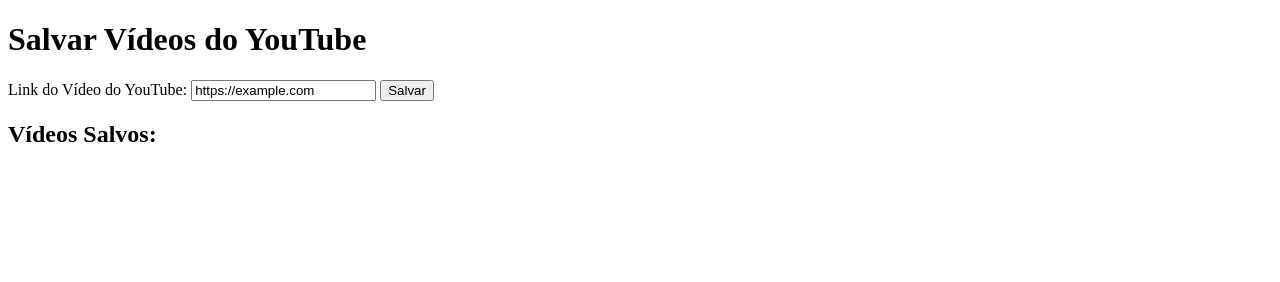
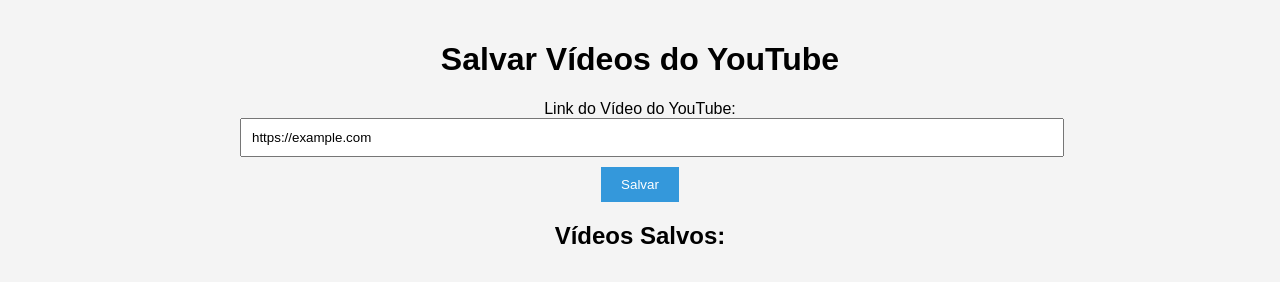
Before and after one commit to Maikonlindo/sitevide, a plain HTML site: page index.html in a window 1280 px wide. Both pictures are taken after typing "https://example.com" into the empty fields and a click on the button "Salvar". Drawn offline with Linux system fonts and the light colour scheme; no server answers.

Commit message:
trab.front

```diff
--- a/index.html
+++ b/index.html
@@ -3,9 +3,62 @@
 
 <head>
     <title>Salvar Vídeos do YouTube</title>
+    <style>
+        body {
+            font-family: Arial, sans-serif;
+            margin: 0;
+            padding: 0;
+            background-color: #f4f4f4;
+        }
+
+        #container {
+            max-width: 800px;
+            margin: 0 auto;
+            padding: 20px;
+        }
+
+        h1, h2 {
+            text-align: center;
+        }
+
+        form {
+            text-align: center;
+        }
+
+        input[type="url"] {
+            width: 100%;
+            padding: 10px;
+            margin-bottom: 10px;
+        }
+
+        button {
+            padding: 10px 20px;
+            background-color: #3498db;
+            color: #fff;
+            border: none;
+            cursor: pointer;
+        }
+
+        button:hover {
+            background-color: #2980b9;
+        }
+
+        #videosSalvos {
+            display: flex;
+            flex-wrap: wrap;
+            justify-content: center;
+            gap: 20px;
+            margin-top: 20px;
+        }
+
+        iframe {
+            border: none;
+        }
+    </style>
 </head>
 
 <body>
+    <div id="container">
         <h1>Salvar Vídeos do YouTube</h1>
         <form id="meuFormulario">
             <label for="videoLink">Link do Vídeo do YouTube:</label>
@@ -15,6 +68,7 @@
 
         <h2>Vídeos Salvos:</h2>
         <div id="videosSalvos"></div>
+    </div>
 
     <!-- Adicione a biblioteca do Firebase -->
     <script src="https://www.gstatic.com/firebasejs/8.3.1/firebase-app.js"></script>
--- a/java.js
+++ b/java.js
@@ -21,9 +21,16 @@
 
     var videoLink = document.getElementById("videoLink").value;
 
-    // Adicionar um documento à coleção "videos" com o link do vídeo
+    // Extrair o ID do vídeo do link de incorporação
+    var videoId = extractVideoId(videoLink);
+
+    if (videoId) {
+        // Criar o link de incorporação com o ID do vídeo
+        var embedLink = `https://www.youtube.com/embed/${videoId}`;
+
+        // Adicionar um documento à coleção "videos" com o link de incorporação do vídeo
         videosCollection.add({
-        videoLink: videoLink
+            embedLink: embedLink
         })
         .then(function (docRef) {
             console.log("Vídeo salvo com ID: ", docRef.id);
@@ -37,9 +44,18 @@
             console.error("Erro ao salvar vídeo: ", error);
             alert("Ocorreu um erro ao salvar o vídeo. Por favor, tente novamente.");
         });
+    } else {
+        alert("Link de vídeo inválido. Certifique-se de inserir um link de incorporação do YouTube.");
+    }
 });
 
-// Função para exibir os links de vídeos salvos na página
+// Função para extrair o ID do vídeo do link de incorporação do YouTube
+function extractVideoId(url) {
+    var match = url.match(/(?:https?:\/\/(?:www\.)?)?youtu(?:\.be|be\.com)\/(?:watch\?v=|embed\/|v\/|\.)([\w-]{11})(?![\w-])/);
+    return match ? match[1] : null;
+}
+
+// Função para exibir os vídeos incorporados salvos na página
 function exibirVideosSalvos() {
     var videosContainer = document.getElementById("videosSalvos");
 
@@ -50,9 +66,9 @@
     videosCollection.get()
         .then(function (querySnapshot) {
             querySnapshot.forEach(function (doc) {
-                // Criar um elemento de vídeo incorporado com o link do vídeo
+                // Criar um elemento de vídeo incorporado com o link de incorporação do vídeo
                 var videoElement = document.createElement("iframe");
-                videoElement.src = doc.data().videoLink;
+                videoElement.src = doc.data().embedLink;
                 videoElement.width = "560";
                 videoElement.height = "315";
                 videosContainer.appendChild(videoElement);
```
Lines whose indentation alone changed are shown as unchanged.
